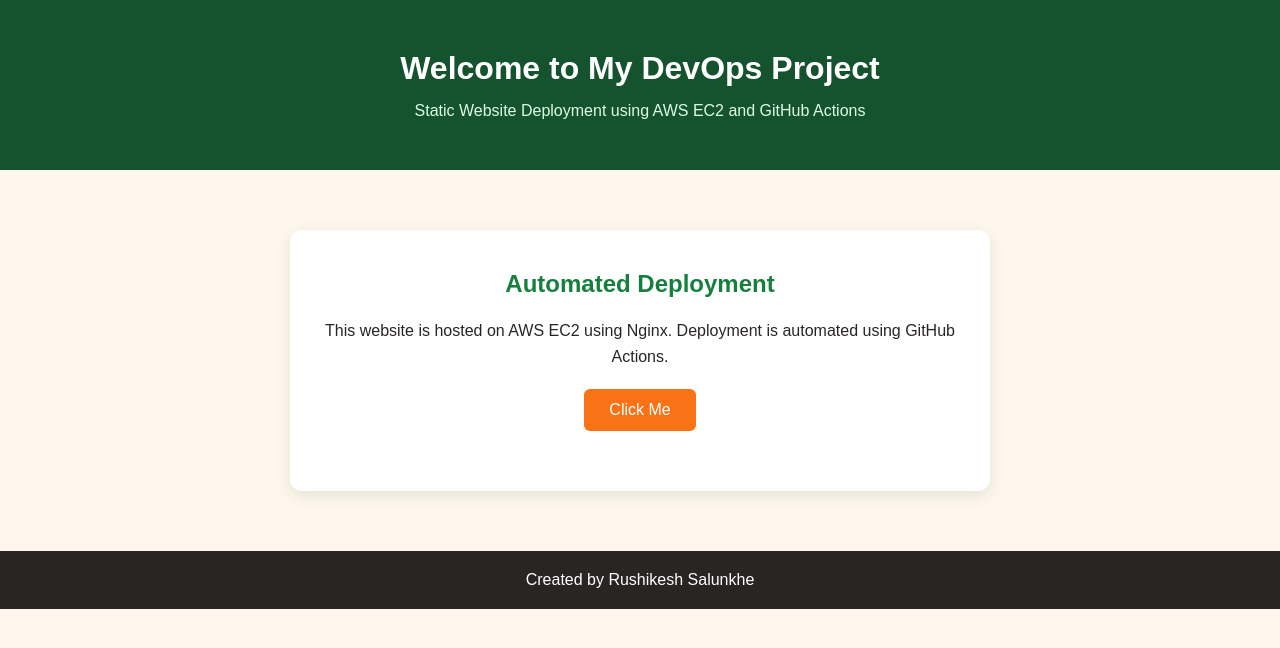
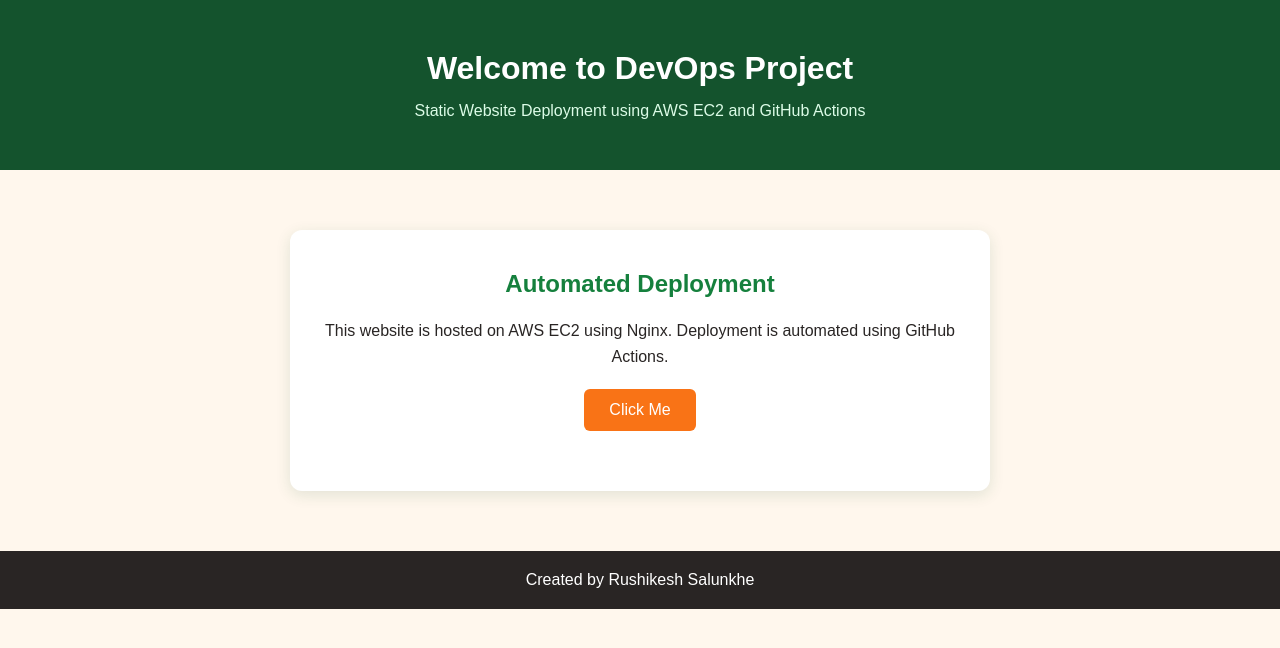
Before and after one commit to rushikeshsalunkhe70/static-site-ec2, a plain HTML site: page site/index.html in a window 1280 px wide. Drawn offline with Linux system fonts and the light colour scheme.

Commit message:
update css

```diff
--- a/site/index.html
+++ b/site/index.html
@@ -10,7 +10,7 @@
 <body>
 
     <header>
-        <h1>Welcome to My DevOps Project</h1>
+        <h1>Welcome to  DevOps Project</h1>
         <p>Static Website Deployment using AWS EC2 and GitHub Actions</p>
     </header>
 
```
